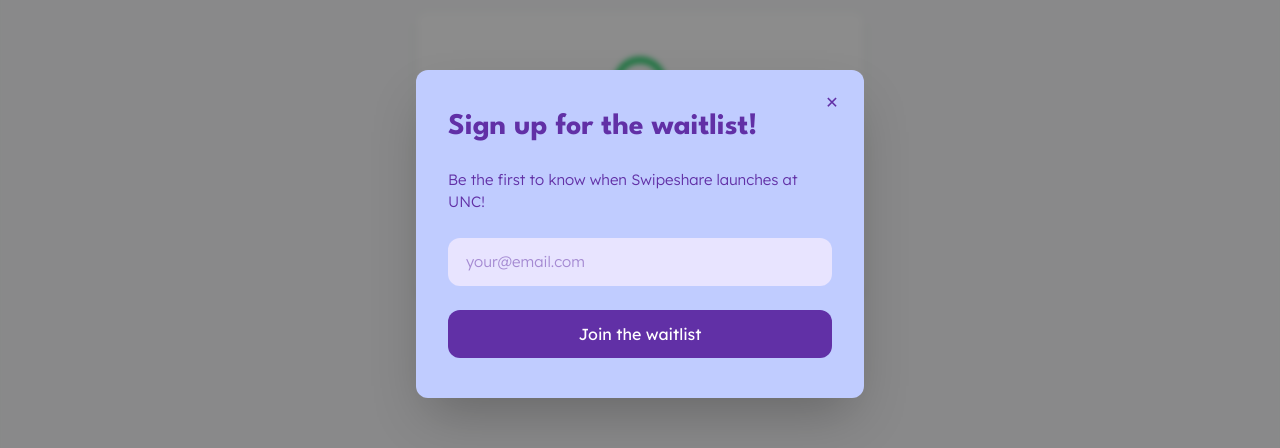
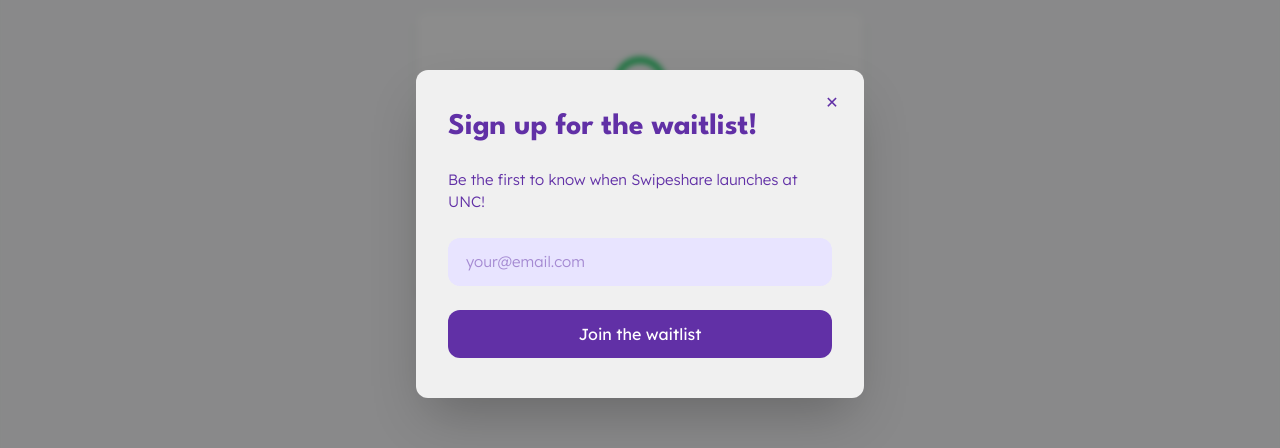
Before and after one commit to aryavenkatesan/SwipeshareWeb, a React (Vite) app in the folder site/: page /auth in a window 1280 px wide. Shown: the part 166-614 px from the top of the page. Built offline with nearby package versions, Linux system fonts and the light colour scheme; no server answers.

Commit message:
fix: sizing tuning

```diff
--- a/site/src/Hero.tsx
+++ b/site/src/Hero.tsx
@@ -32,7 +32,7 @@
                     style={{
                         fontFamily: "'League Spartan', sans-serif",
                         fontWeight: 700,
-                        fontSize: "clamp(28px, 10vw, 42px)",
+                        fontSize: "clamp(28px, 10svw, 42px)",
                         lineHeight: 1.05,
                         color: "#6130A6",
                     }}
@@ -66,7 +66,7 @@
                 <div
                     className="absolute"
                     style={{
-                        bottom: "clamp(-180px, -17.8svh, -92px)",
+                        bottom: "clamp(-180px, -19.2svh, -92px)",
                         right: "-8vh",
                         width: "53vh",
                     }}
--- a/site/src/WaitlistPopup.tsx
+++ b/site/src/WaitlistPopup.tsx
@@ -51,7 +51,7 @@
             <div className="fixed inset-0 z-[61] flex items-center justify-center px-5 pointer-events-none">
                 <div
                     className="relative w-full max-w-md rounded-xl shadow-2xl pointer-events-auto overflow-hidden"
-                    style={{ background: "#C0CCFF" }}
+                    style={{ background: "#F0F0F0" }}
                 >
                     {/* Close button */}
                     <button
@@ -120,6 +120,7 @@
                                             height: "48px",
                                             background: "#E8E4FF",
                                             color: "#6130A6",
+                                            outlineColor: "#6130A6",
                                         }}
                                     />
                                     <div className="gap-x-3"/>
```
